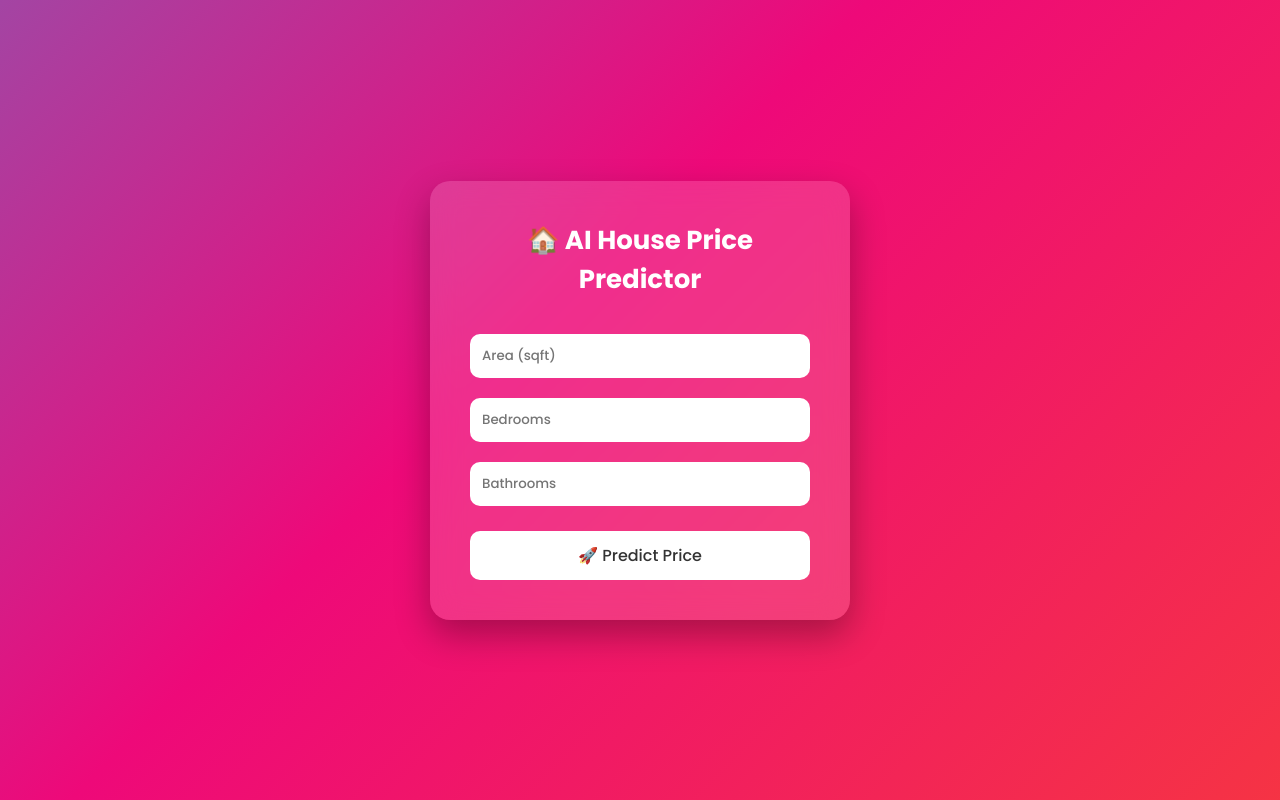
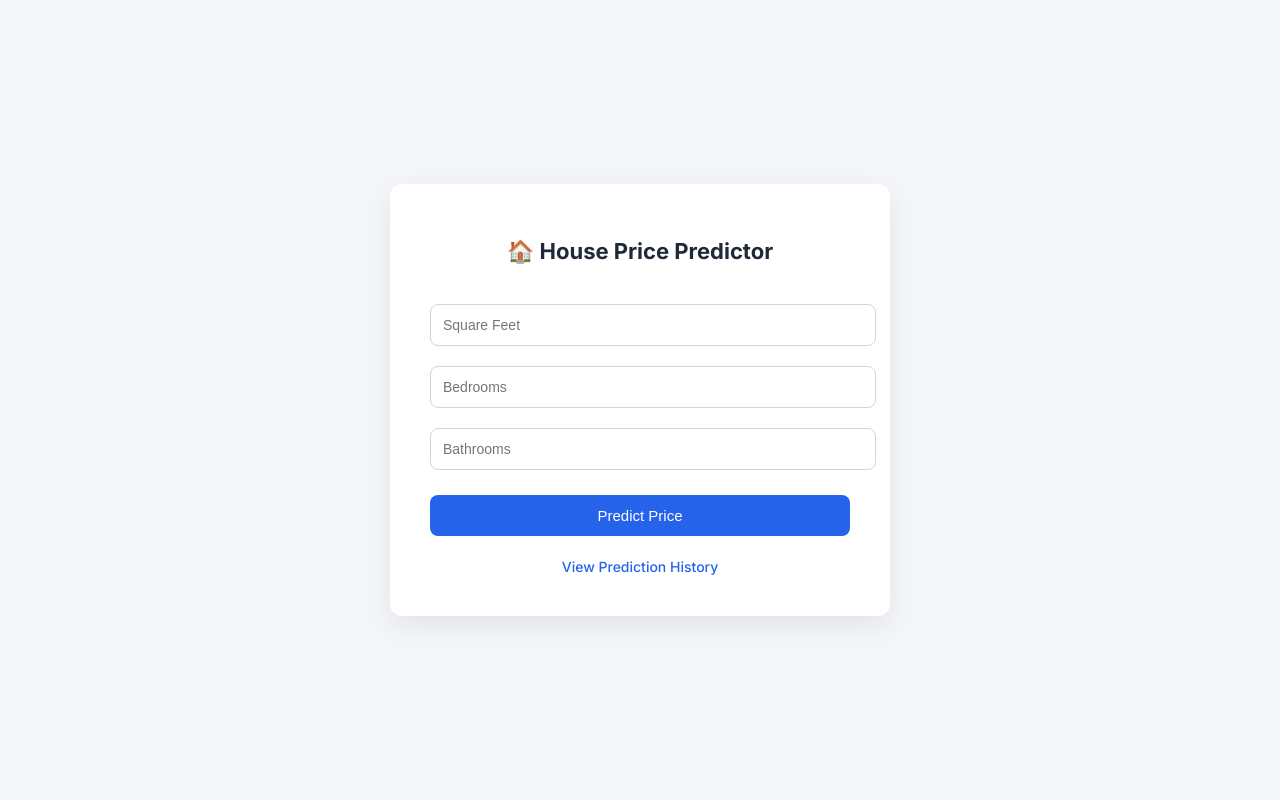
Before and after one commit to bhuthamsrikanth/house-price-prediction-ml, a Flask app: page / in a window 1280 px wide. Run offline with Flask 3, Linux system fonts and the light colour scheme; parts of the project's set-up code (start-up, migrations or seed data) failed here and were passed over.

Commit message:
Fixed POST route and upgraded professional UI

```diff
--- a/app.py
+++ b/app.py
@@ -39,6 +39,7 @@ init_db()
 def home():
     return render_template("index.html")
 
+
 @app.route("/predict", methods=["POST"])
 def predict():
     sqft = float(request.form["sqft"])
@@ -60,6 +61,7 @@ def predict():
 
     return render_template("index.html", prediction=round(price, 2))
 
+
 @app.route("/history")
 def history():
     conn = sqlite3.connect("predictions.db")
@@ -70,5 +72,6 @@ def history():
 
     return render_template("history.html", rows=rows)
 
+
 if __name__ == "__main__":
-    app.run()
+    app.run(debug=True)
--- a/templates/index.html
+++ b/templates/index.html
@@ -3,104 +3,108 @@
 <head>
     <title>House Price Prediction</title>
 
-    <!-- Google Font -->
-    <link href="https://fonts.googleapis.com/css2?family=Poppins:wght@300;500;700&display=swap" rel="stylesheet">
+    <link href="https://fonts.googleapis.com/css2?family=Inter:wght@300;500;700&display=swap" rel="stylesheet">
 
     <style>
-        * {
+        body {
             margin: 0;
-            padding: 0;
-            box-sizing: border-box;
-            font-family: 'Poppins', sans-serif;
-        }
-
-        body {
-            height: 100vh;
+            font-family: 'Inter', sans-serif;
+            background: #f4f6f9;
             display: flex;
             justify-content: center;
             align-items: center;
-            background: linear-gradient(-45deg, #ff6a00, #ee0979, #00c6ff, #0072ff);
-            background-size: 400% 400%;
-            animation: gradientBG 12s ease infinite;
+            height: 100vh;
         }
 
-        @keyframes gradientBG {
-            0% {background-position: 0% 50%;}
-            50% {background-position: 100% 50%;}
-            100% {background-position: 0% 50%;}
-        }
-
-        .container {
-            background: rgba(255, 255, 255, 0.15);
-            backdrop-filter: blur(15px);
+        .card {
+            background: white;
             padding: 40px;
-            border-radius: 20px;
             width: 420px;
-            text-align: center;
-            box-shadow: 0 15px 35px rgba(0, 0, 0, 0.3);
-            color: white;
+            border-radius: 12px;
+            box-shadow: 0 10px 30px rgba(0, 0, 0, 0.08);
         }
 
         h1 {
-            margin-bottom: 25px;
-            font-size: 26px;
-            font-weight: 700;
+            text-align: center;
+            margin-bottom: 30px;
+            font-size: 22px;
+            font-weight: 600;
+            color: #1f2937;
         }
 
         input {
             width: 100%;
             padding: 12px;
             margin: 10px 0;
-            border-radius: 10px;
-            border: none;
+            border-radius: 8px;
+            border: 1px solid #d1d5db;
+            font-size: 14px;
+        }
+
+        input:focus {
             outline: none;
+            border-color: #2563eb;
         }
 
         button {
             width: 100%;
             padding: 12px;
             margin-top: 15px;
-            border-radius: 10px;
+            background: #2563eb;
+            color: white;
             border: none;
-            font-size: 16px;
+            border-radius: 8px;
+            font-size: 15px;
             font-weight: 500;
-            background: white;
-            color: #333;
             cursor: pointer;
-            transition: 0.3s;
+            transition: 0.2s;
         }
 
         button:hover {
-            transform: scale(1.05);
-            background: #f1f1f1;
+            background: #1e40af;
         }
 
         .result {
             margin-top: 20px;
-            font-size: 18px;
-            font-weight: bold;
-            color: #00ffcc;
+            text-align: center;
+            font-weight: 600;
+            color: #16a34a;
+        }
+
+        .history-link {
+            margin-top: 20px;
+            text-align: center;
+        }
+
+        .history-link a {
+            text-decoration: none;
+            color: #2563eb;
+            font-size: 14px;
         }
     </style>
 </head>
 
 <body>
 
-<div class="container">
-    <h1>🏠 AI House Price Predictor</h1>
+<div class="card">
+    <h1>🏠 House Price Predictor</h1>
 
-    <form method="POST">
-        <input type="number" name="area" placeholder="Area (sqft)" required>
+    <form action="/predict" method="POST">
+        <input type="number" name="sqft" placeholder="Square Feet" required>
         <input type="number" name="bedrooms" placeholder="Bedrooms" required>
         <input type="number" name="bathrooms" placeholder="Bathrooms" required>
-        <button type="submit">🚀 Predict Price</button>
+        <button type="submit">Predict Price</button>
     </form>
 
-    {% if prediction_text %}
+    {% if prediction %}
     <div class="result">
-        {{ prediction_text }}
+        Predicted Price: ₹ {{ prediction }}
     </div>
     {% endif %}
+
+    <div class="history-link">
+        <a href="/history">View Prediction History</a>
+    </div>
 </div>
 
 </body>
```
